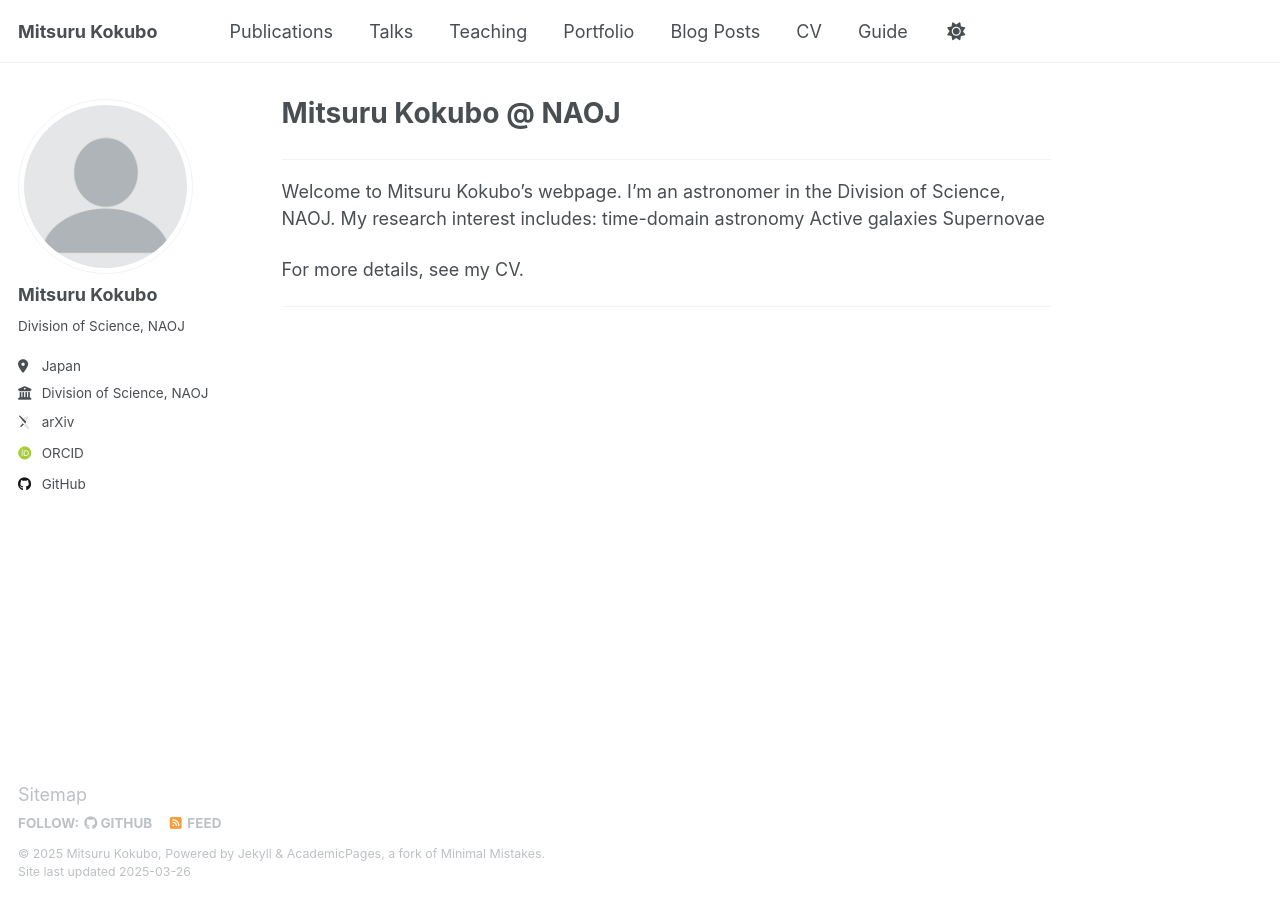
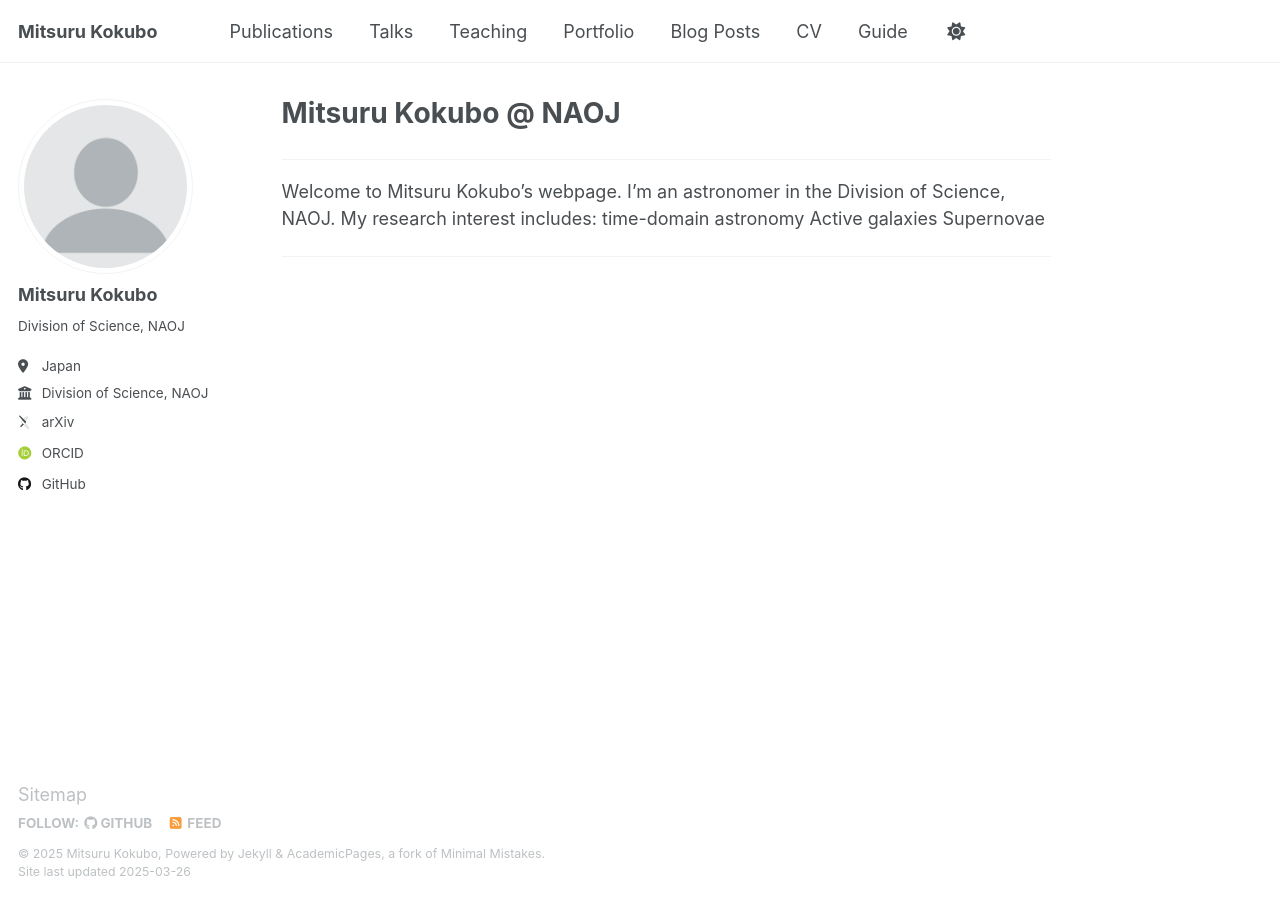
Before and after one commit to mitsurukokubo/mitsurukokubo.github.io, a Jekyll site: the page built from _pages/about.md, in a window 1280 px wide. Built offline with Jekyll 4.4.1, drawn with Linux system fonts in a browser that asks for light colours; some web fonts are replaced.

Commit message:
Update about.md

```diff
--- a/_pages/about.md
+++ b/_pages/about.md
@@ -16,6 +16,4 @@ My research interest includes:
     Active galaxies
     Supernovae
 
-For more details, see my CV.
-
 ------
```
